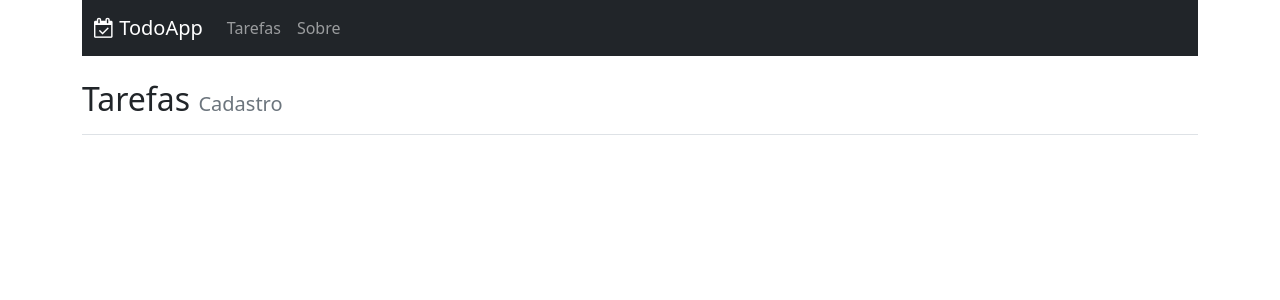
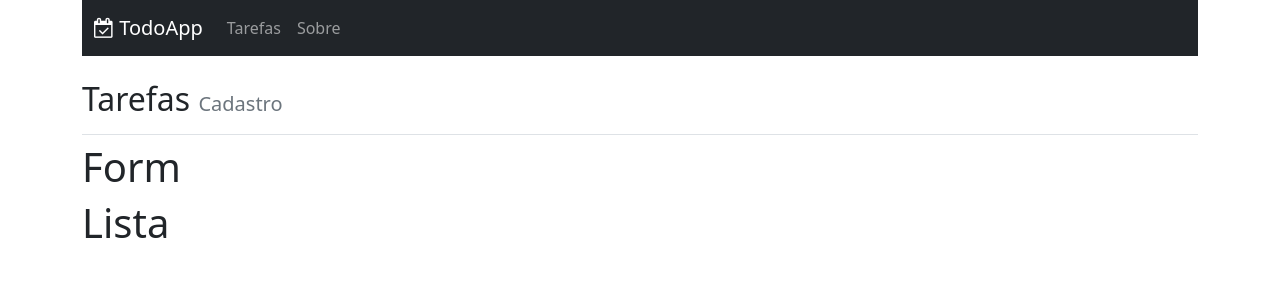
Before and after one commit to Henrique1204/TodoApp-Front-end, a React (Create React App) app: page / in a window 1280 px wide. Shown: the top 300 px of the page. Built offline with nearby package versions, Linux system fonts and the light colour scheme.

Commit message:
Criar componentes TodoForm e TodoList

```diff
--- a/src/todo/Todo.jsx
+++ b/src/todo/Todo.jsx
@@ -1,11 +1,15 @@
 import React from "react";
 // Importando compoenentes da interface.
 import PageHeader from "../template/PageHeader.jsx";
+import TodoForm from "./TodoForm.jsx";
+import TodoList from "./TodoList.jsx";
 
 const Todo = () => {
     return (
         <div>
             <PageHeader name="Tarefas" small="Cadastro" />
+            <TodoForm />
+            <TodoList />
         </div>
     );
 };
--- /dev/null
+++ b/src/todo/TodoForm.jsx
@@ -0,0 +1,11 @@
+import React from "react";
+
+const TodoForm = () => {
+    return (
+        <div>
+            <h1>Form</h1>
+        </div>
+    );
+};
+
+export default TodoForm;
--- /dev/null
+++ b/src/todo/TodoList.jsx
@@ -0,0 +1,11 @@
+import React from "react";
+
+const TodoList = () => {
+    return (
+        <div>
+            <h1>Lista</h1>
+        </div>
+    );
+};
+
+export default TodoList;
```
